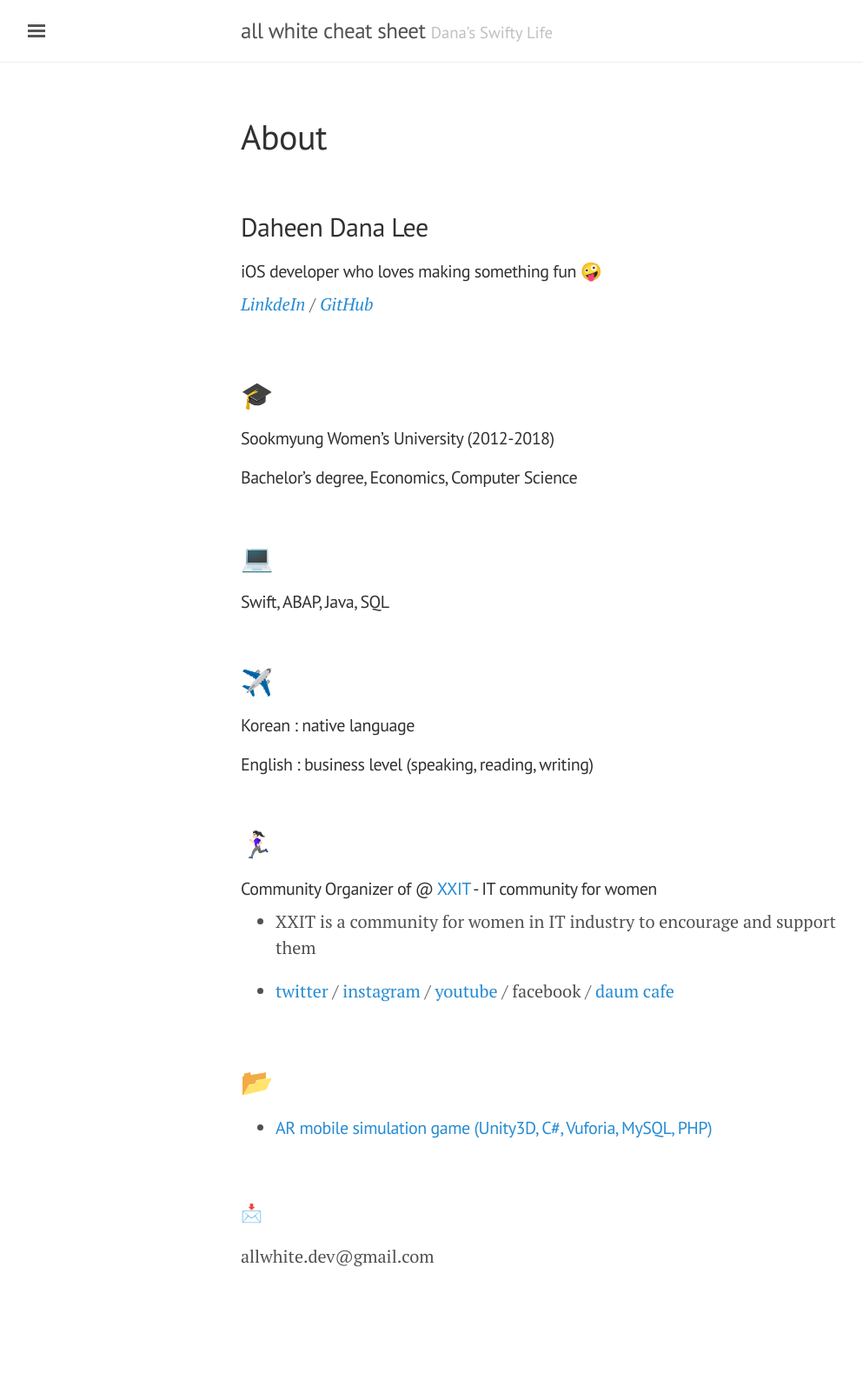
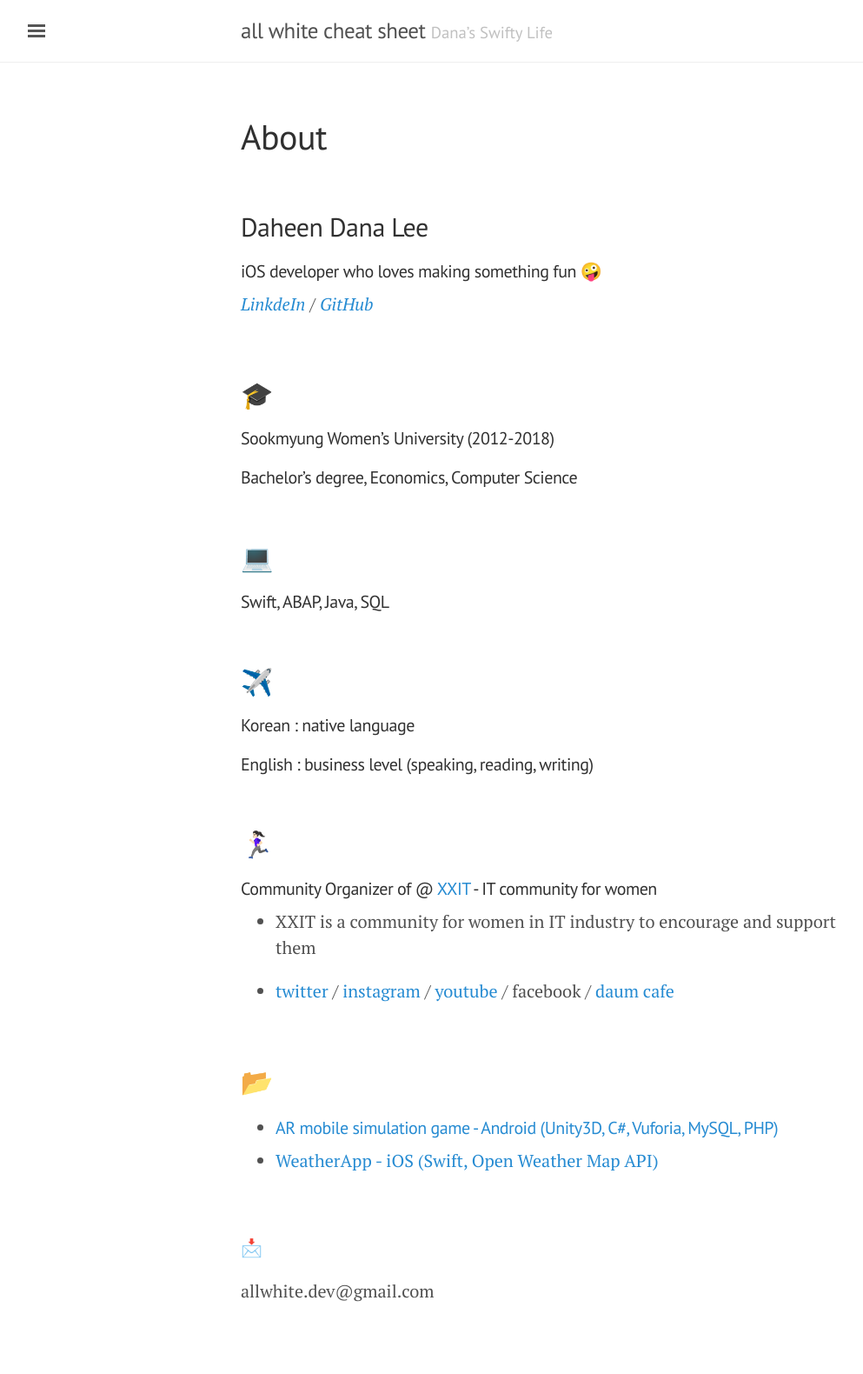
Before and after one commit to daheenallwhite/daheenallwhite.github.io, a Jekyll site: the page built from about.md, in a window 1280 px wide. Shown: the whole page at 87% size, without its empty margins (3-996 px from the left). Built offline with Jekyll 4.4.1, drawn with Linux system fonts in a browser that asks for light colours; nearby versions of some CDN libraries; emoji names are drawn with the system emoji font; before the commit the page ends 1540 px from its top, so only the background shows below that.

Commit message:
Update project section of about.md

```diff
--- a/about.md
+++ b/about.md
@@ -50,7 +50,9 @@ permalink: /about/
 
 ## :open_file_folder:
 
-- #### [AR mobile simulation game (Unity3D, C#, Vuforia, MySQL, PHP)](https://github.com/daheenallwhite/ARSimulationGame_SnowFlake)
+- #### [AR mobile simulation game - Android (Unity3D, C#, Vuforia, MySQL, PHP)](https://github.com/daheenallwhite/ARSimulationGame_SnowFlake)
+
+- [WeatherApp - iOS (Swift, Open Weather Map API)](https://github.com/daheenallwhite/WeatherApp)
 
 &nbsp;
 
```
